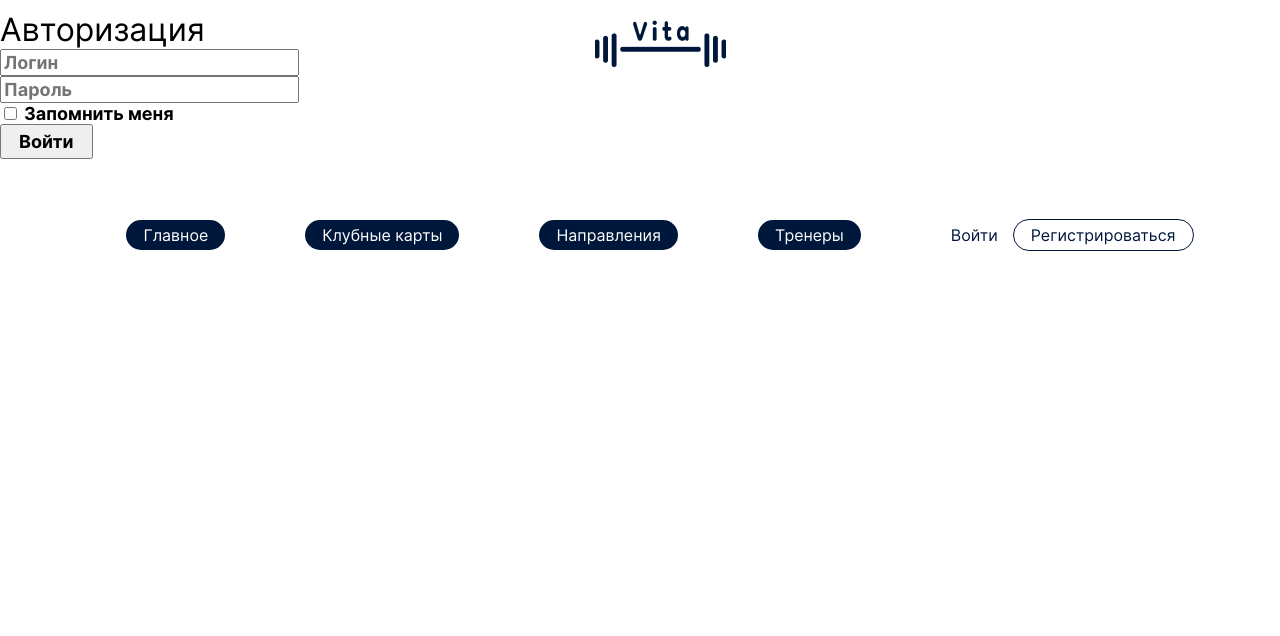
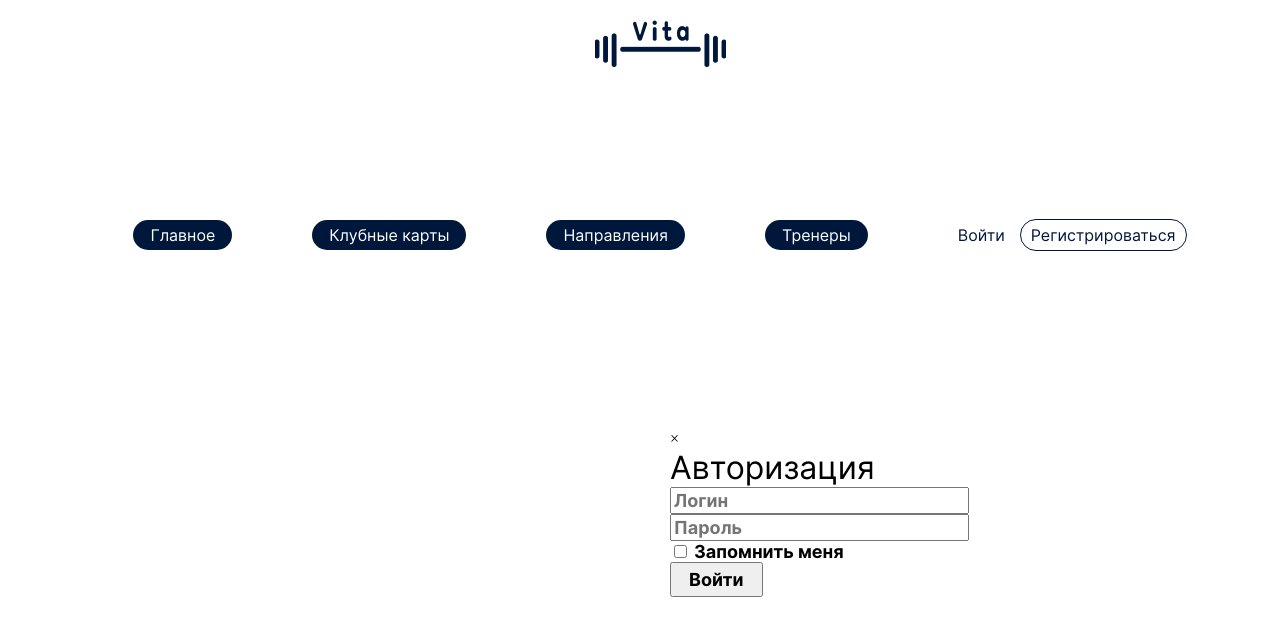
Before and after one commit to kira-m-a/vita, a plain HTML site: page html/modal_auth.html in a window 1280 px wide. Shown: the top 636 px of the page. Drawn offline with Linux system fonts and the light colour scheme.

Commit message:
fix/prom

```diff
--- a/html/modal_auth.html
+++ b/html/modal_auth.html
@@ -9,36 +9,48 @@
 </head>
 
 <body>
-
+    <input type="checkbox" id="modal_auth">
     <header>
         <img class="logo" src="../web/img/index/Логотип.png" alt="Логотип фитнес-центра VITA">
         <nav>
+            <div class="nav1">
                 <a href="http://127.0.0.1:5500/html/index.html"><button class="nav-button">Главное</button></a>
-            <a href="http://127.0.0.1:5500/html/club_cards.html"><button class="nav-button">Клубные карты</button></a>
+                <a href="http://127.0.0.1:5500/html/club_cards.html"><button class="nav-button">Клубные
+                        карты</button></a>
                 <a href="http://127.0.0.1:5500/html/directions.html"><button class="nav-button">Направления</button></a>
                 <a href="http://127.0.0.1:5500/html/coaches.html"><button class="nav-button">Тренеры</button></a>
+            </div>
             <div class="nav2">
-                <a href="http://http://127.0.0.1:5500/html/auth.html">Войти</a>
-                <a href="http://"><button class="nav-button2">Регистрироваться</button></a>
+                <label for="modal_auth" class="login-btn">Войти</label>
+                <label for="modal_registration" class="registration-btn">Регистрироваться</label>
             </div>
         </nav>
     </header>
-    <main>
+
+
+    <div class="form-a">
+        <div class="head-form-a">
+            <label for="modal_auth" class="close-btn">×</label>
+            <p class="inter_32_regular">Авторизация</p>
+            <form action="/test" method="get">
                 <div>
-            <p class="inter_32_regular">Авторизация</p>
-            <div>
+                    <div class="field">
                         <input class="inter_18_bold" type="text" placeholder="Логин" name="text" id="text">
                     </div>
-            <div>
+                    <div class="field">
                         <input class="inter_18_bold" type="password" placeholder="Пароль" name="password" id="password">
                     </div>
-            <div>
+                </div>
+                    <div class="check">
                         <input type="checkbox" name="agree" id="agree">
                         <label class="inter_18_bold" for="agree">Запомнить меня</label>
                     </div>
+                    <div>
                         <button class="inter_18_bold" type="submit">Войти</button>
                 </div>
-    </main>
+            </form>
+        </div>
+    </div>
 </body>
 
 </html>
--- a/web/css/style.css
+++ b/web/css/style.css
@@ -121,8 +121,6 @@ nav {
     display: flex;
     flex-wrap: wrap;
     flex-direction: row;
-    align-items: center;
-    justify-content: left;
     gap: 80px;
 }
 
@@ -135,6 +133,14 @@ nav a {
     align-items: center;
     text-decoration: none;
     color: #00173C;
+}
+
+.nav1{
+    display: flex;
+    flex-wrap: wrap;
+    flex-direction: row;
+    align-items: center;
+    justify-content: center;
     gap: 80px;
 }
 
@@ -167,11 +173,12 @@ nav a {
 }
 
 
-.nav-button2 {
+.registration-btn {
     font-family: 'Inter_r';
     font-size: 16px;
     display: flex;
     color: #00173C;
+    padding: 5px 10px;
     background-color: transparent;
     border: 1px solid #00173C;
     border-radius: 30px;
@@ -179,22 +186,24 @@ nav a {
     transition: all 0.3s ease;
 }
 
-.nav-button2:hover {
+.registration-btn:hover {
     background-color: #00173c1a;
     border: 1px solid #00173c1a;
 }
 
-.nav2 a:first-child {
+.login-btn {
     font-family: 'Inter_r';
     font-size: 16px;
     color: #00173C;
-    text-decoration: none;
+    background-color: transparent;
+    border: none;
     padding: 5px 10px;
     border-radius: 30px;
+    cursor: pointer;
     transition: all 0.3s ease;
 }
 
-.nav2 a:first-child:hover {
+.login-btn:hover {
     background-color: #00173c1a;
 }
 
@@ -721,11 +730,12 @@ footer {
     transition: all 0.3s ease;
     display: flex;
     flex-direction: column;
-    padding: 10px 0px 20px 0px;
+    padding: 10px 0px 0px 0px;
     box-sizing: border-box;
     position: relative;
     overflow: hidden;
 }
+
 
 
 
@@ -739,6 +749,7 @@ footer {
     width: 400px;
     height: 450px;
 }
+
 
 .club-card:not(.active) {
     width: 170px;
@@ -969,3 +980,32 @@ footer {
     height: auto;
     object-fit: contain;
 }
+
+
+
+
+
+
+
+
+.head-form-a{
+    position: fixed;
+    top: 50%;
+    left: 50%;
+    background-color: rgb(255, 255, 255, 0.8);
+    padding: 30px;
+}
+
+#modal_auth{
+    display: none;
+}
+
+#modal_auth:checked~ .form-a{
+    opacity: 1;
+    visibility: visible;
+}
+
+#modal_auth:checked~ .form-a .head-form-a{
+    opacity: 1;
+    transform: translate(-50%, -50%) scale(1);
+}
```
Also changed, not shown: html/club_cards.html (+4 -2 lines), html/coaches.html (+4 -2 lines), html/directions.html (+5 -3 lines), html/index.html (+4 -2 lines), html/modal_registration.html (added, +27 -0 lines). Lines whose indentation alone changed are shown as unchanged.
